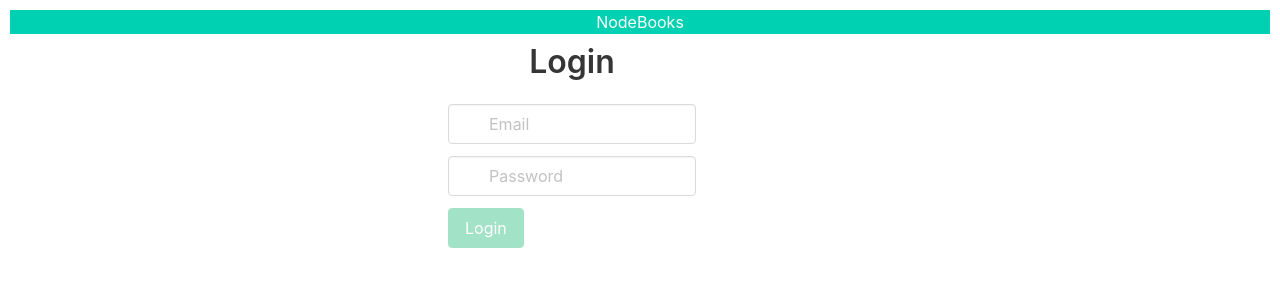
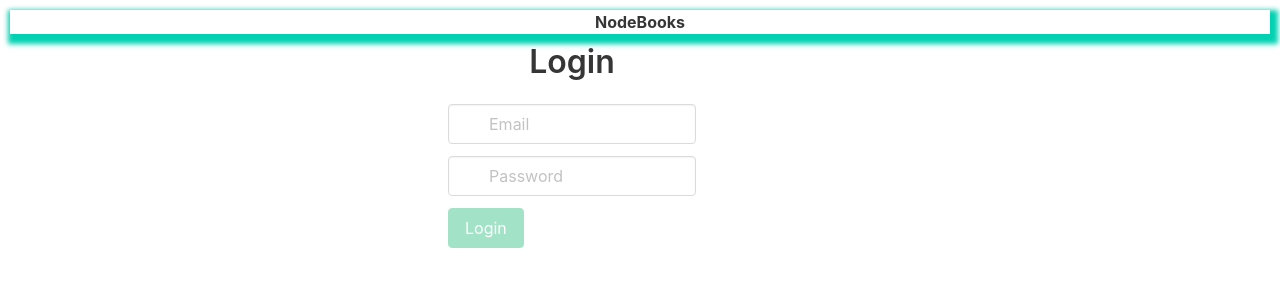
Before and after one commit to davidordo85/Proyecto_frontend_javascripts, a plain HTML site: page Proyecto_nodepop_javascripts/NodeBooks/login.html in a window 1280 px wide. Drawn offline with nearby package versions, Linux system fonts and the light colour scheme.

Commit message:
Retoque cabezera

```diff
--- a/Proyecto_nodepop_javascripts/NodeBooks/css/style.css
+++ b/Proyecto_nodepop_javascripts/NodeBooks/css/style.css
@@ -102,7 +102,6 @@
 
 .header {
   text-align: center;
-  background-color: #00d1b2;
-  color:snow;
+  box-shadow: 3px 5px 5px 5px #00d1b2;
   margin: 10px;
 }
--- a/Proyecto_nodepop_javascripts/NodeBooks/login.html
+++ b/Proyecto_nodepop_javascripts/NodeBooks/login.html
@@ -12,7 +12,7 @@
 <body>
     <header class="header">
         <div class="logo">
-            NodeBooks
+            <strong>NodeBooks</strong>
         </div>
     </header>
 
```
Also changed, not shown: Proyecto_nodepop_javascripts/NodeBooks/index.html (+1 -1 lines), Proyecto_nodepop_javascripts/NodeBooks/new-ads.html (+1 -1 lines), Proyecto_nodepop_javascripts/NodeBooks/register.html (+1 -1 lines).
